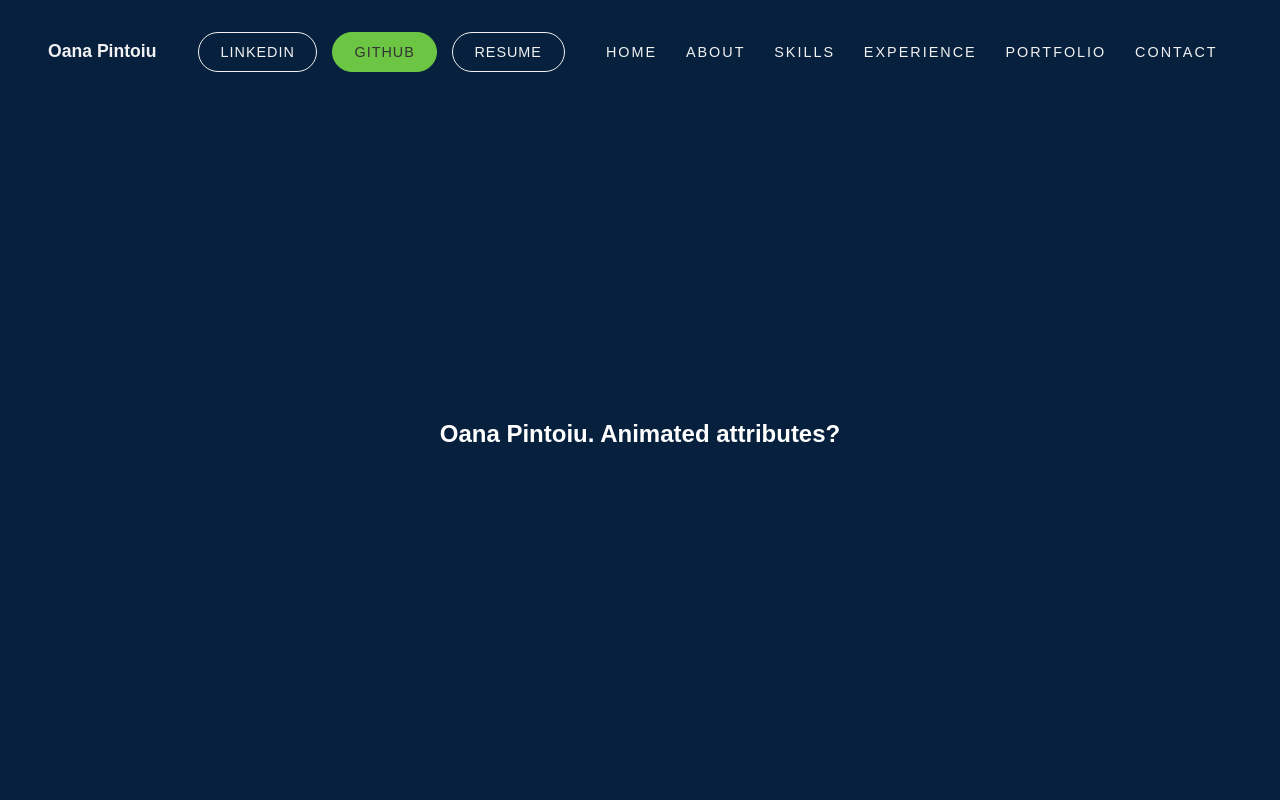
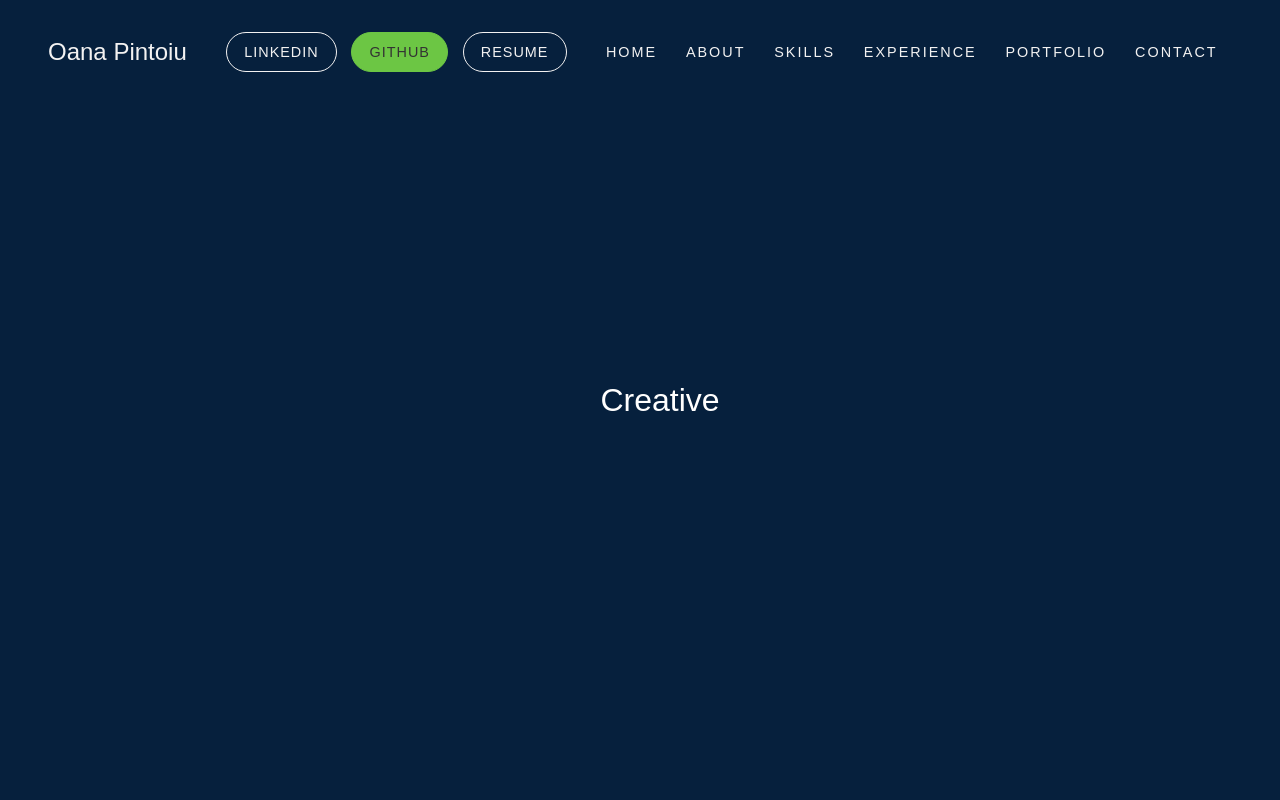
Before and after one commit to oanapintoiu/portfolio_website, a plain HTML site: page index.html in a window 1280 px wide. Shown: the top 800 px of the page. Drawn offline with Linux system fonts and the light colour scheme.

Commit message:
user traits added to welcome page

```diff
--- a/index.html
+++ b/index.html
@@ -9,7 +9,7 @@
   <body>
     <!-- NAVBAR -->
     <header id="navbar">
-      <a href="#" class="name">Oana Pintoiu</a>
+      <a href="#" class="name">Oana Pintoiu</span></a>
       <nav class="social_media">
         <ul class="nav__list">
           <li class="nav__list-item"><a class="nav__link nav__link--btn" href="#">LinkedIn</a></li>
@@ -32,7 +32,7 @@
     <main>
     <!-- SECTION WELCOME -->
     <section class="welcome-intro">
-      <h2>Oana Pintoiu. Animated attributes? </h2>
+       <span id="dynamicText"></span>
     </section>
 
 
--- a/script.js
+++ b/script.js
@@ -0,0 +1,22 @@
+document.addEventListener("DOMContentLoaded", function () {
+  const dynamicText = document.getElementById("dynamicText");
+  const words = ["Confident", "Creative", "Ambitious"];
+  const interval = 3000; // Change the interval (in milliseconds) between word transitions
+  let currentWordIndex = 0;
+
+  function changeWord() {
+    dynamicText.style.opacity = 0; // Fade out
+    setTimeout(function () {
+      dynamicText.textContent = words[currentWordIndex];
+      dynamicText.style.opacity = 1; // Fade in
+
+      currentWordIndex++;
+      if (currentWordIndex === words.length) {
+        currentWordIndex = 0;
+      }
+      setTimeout(changeWord, interval);
+    }, 500); // Adjust the duration (in milliseconds) for the fade-out effect
+  }
+
+  changeWord();
+});
--- a/style.css
+++ b/style.css
@@ -22,8 +22,8 @@ header {
 }
 
 .name {
-  font-weight: 900;
-  font-size: 1.1rem;
+  font-weight: 500;
+  font-size: 1.5rem;
   color: var(--text);
   text-decoration: none;
 }
@@ -69,7 +69,7 @@ header {
   margin-left: 1em;
   transition: background 250ms ease-in-out;
   letter-spacing: 1px;
-  padding: 0.75em 1.5em;
+  padding: 0.75em 1.2em;
 }
 
 .nav__link--btn:hover {
@@ -107,4 +107,15 @@ header {
   background-blend-mode: multiply;
   color: white;
   text-align: center;
+  position: relative;
 }
+
+#dynamicText {
+  opacity: 0;
+  position: absolute;
+  top: 50%;
+  left: calc(50% + 20px); /* Adjust the left position as needed */
+  transform: translate(-50%, -50%);
+  font-size: 2rem;
+  transition: opacity 0.5s ease-in-out;
+}
```
